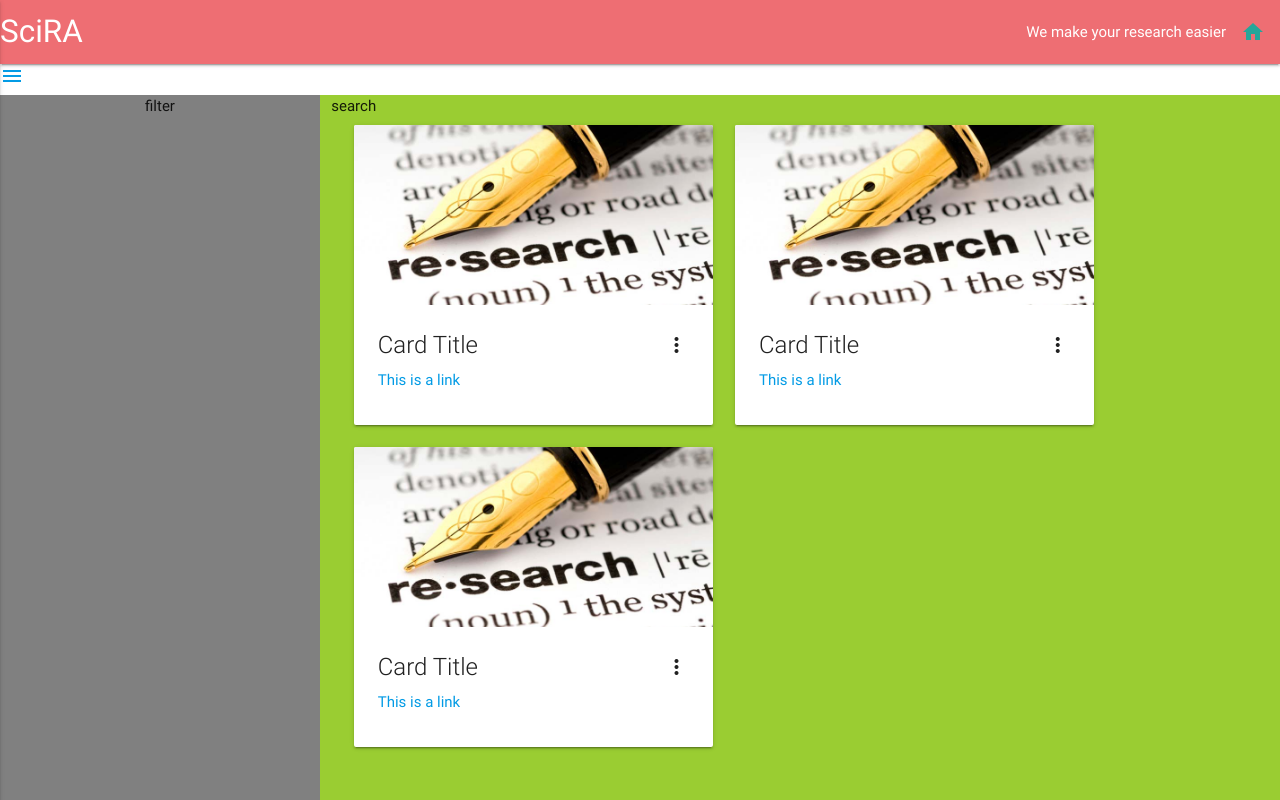
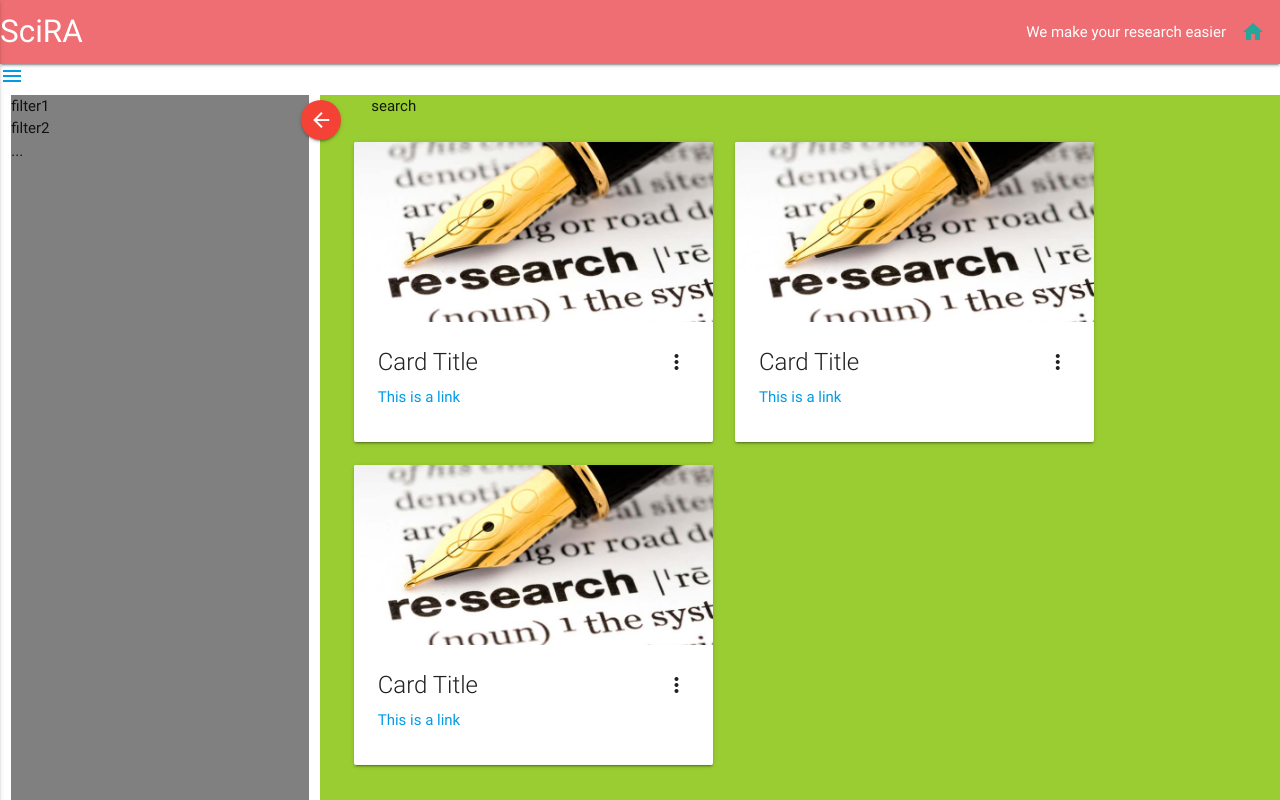
Before and after one commit to SciRA/scira-ui, an Angular app: page /search in a window 1280 px wide. Shown: the top 800 px of the page. Built offline with nearby package versions, Linux system fonts and the light colour scheme; sample sign-in values are in the browser's storage.

Commit message:
add toggle filter area functionality

```diff
--- a/src/app/pages/search/search.component.css
+++ b/src/app/pages/search/search.component.css
@@ -7,3 +7,10 @@
   background-color: yellowgreen;
   min-height: 100vh;
 }
+.filter-trigger-btn{
+  position: relative;
+  top: 5px;
+  left: -30px;
+  float: left;
+}
+.hide {display:none}
--- a/src/app/pages/search/search.component.html
+++ b/src/app/pages/search/search.component.html
@@ -7,12 +7,26 @@
 <div class="page-content">
   <div class=" row">
 
-    <div class="filter-container center-align col s3">
-      <!-- Grey navigation panel -->
-      filter
+    <div class="{{filter_container_size}}">
+      <div id="filter-container" class="filter-container">
+        <div>
+          filter1
+        </div>
+        <div>
+          filter2
+        </div>
+        <div>
+          ...
+        </div>
+      </div>
     </div>
 
-    <div class="paper-container col s9">
+    <div class="paper-container {{paper_container_size}}">
+
+      <a class=" filter-trigger-btn  btn-floating btn-small waves-effect waves-light red tooltipped" data-position="top" data-delay="50"
+        data-tooltip="Toggle Filters" (click)="toggleFilters()">
+        <i class="material-icons">{{filter_arrow_type}}</i>
+      </a>
       <!-- Teal page content  -->
       search
       <div class="row">
--- a/src/app/pages/search/search.component.ts
+++ b/src/app/pages/search/search.component.ts
@@ -6,10 +6,29 @@ import { Component, OnInit } from '@angular/core';
   styleUrls: ['./search.component.css']
 })
 export class SearchComponent implements OnInit {
-
+  filter_visibility = true;
+  paper_container_size = 'col s9';
+  filter_container_size = 'col s3';
+  filter_arrow_type = 'arrow_back';
+  position = 'above';
   constructor() { }
 
   ngOnInit() {
+    console.log(this);
+  }
+  toggleFilters() {
+    if (this.filter_visibility) {
+      this.filter_arrow_type = 'arrow_forward';
+      this.paper_container_size = 'col s12';
+      this.filter_container_size = 'col s0';
+      document.getElementById('filter-container').classList.add('hide');
+    } else {
+      this.filter_arrow_type = 'arrow_back';
+      this.paper_container_size = 'col s9';
+      this.filter_container_size = 'col s3';
+      document.getElementById('filter-container').classList.remove('hide');
+    }
+    this.filter_visibility = !this.filter_visibility;
   }
 
 }
```
Also changed, not shown: 1 other file (tests, documents, lock files or other folders).
